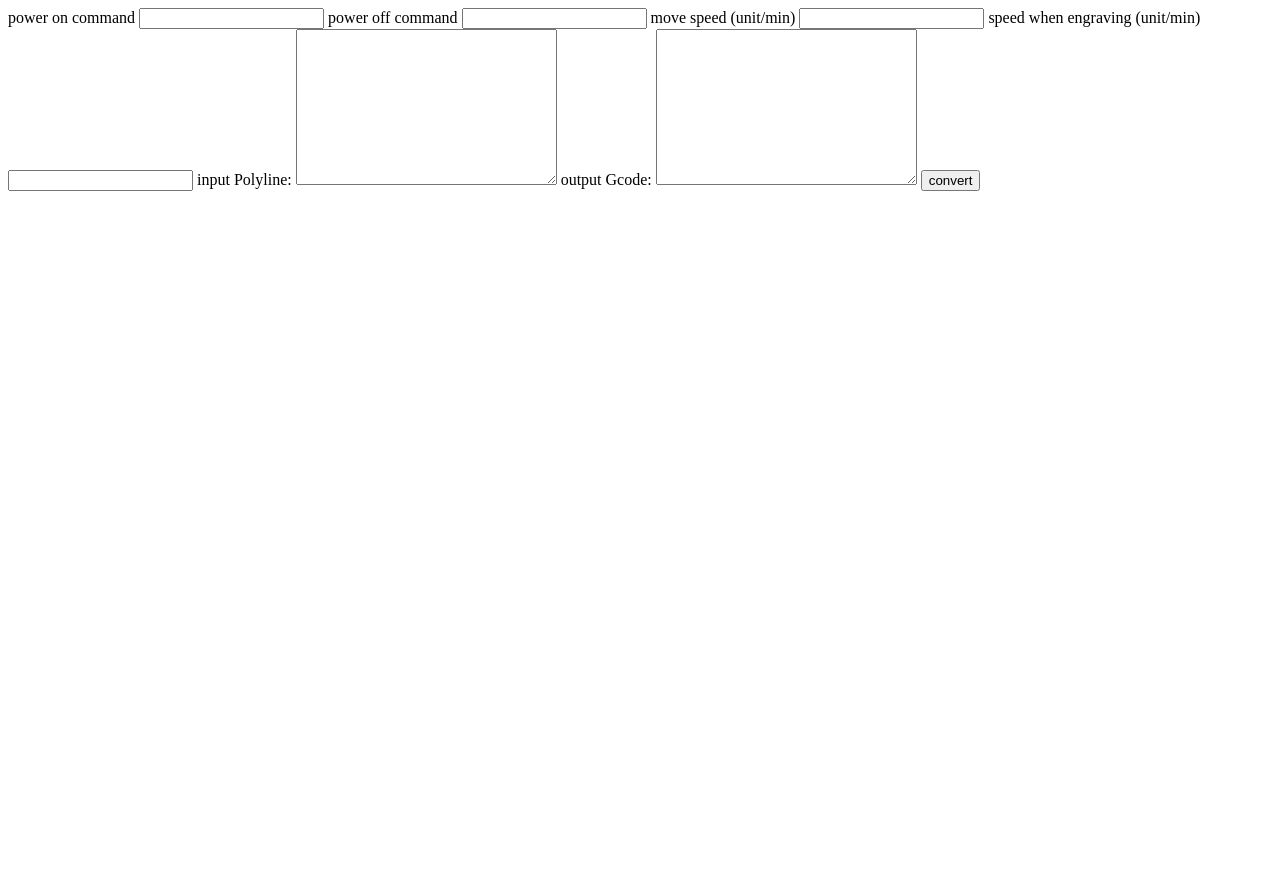
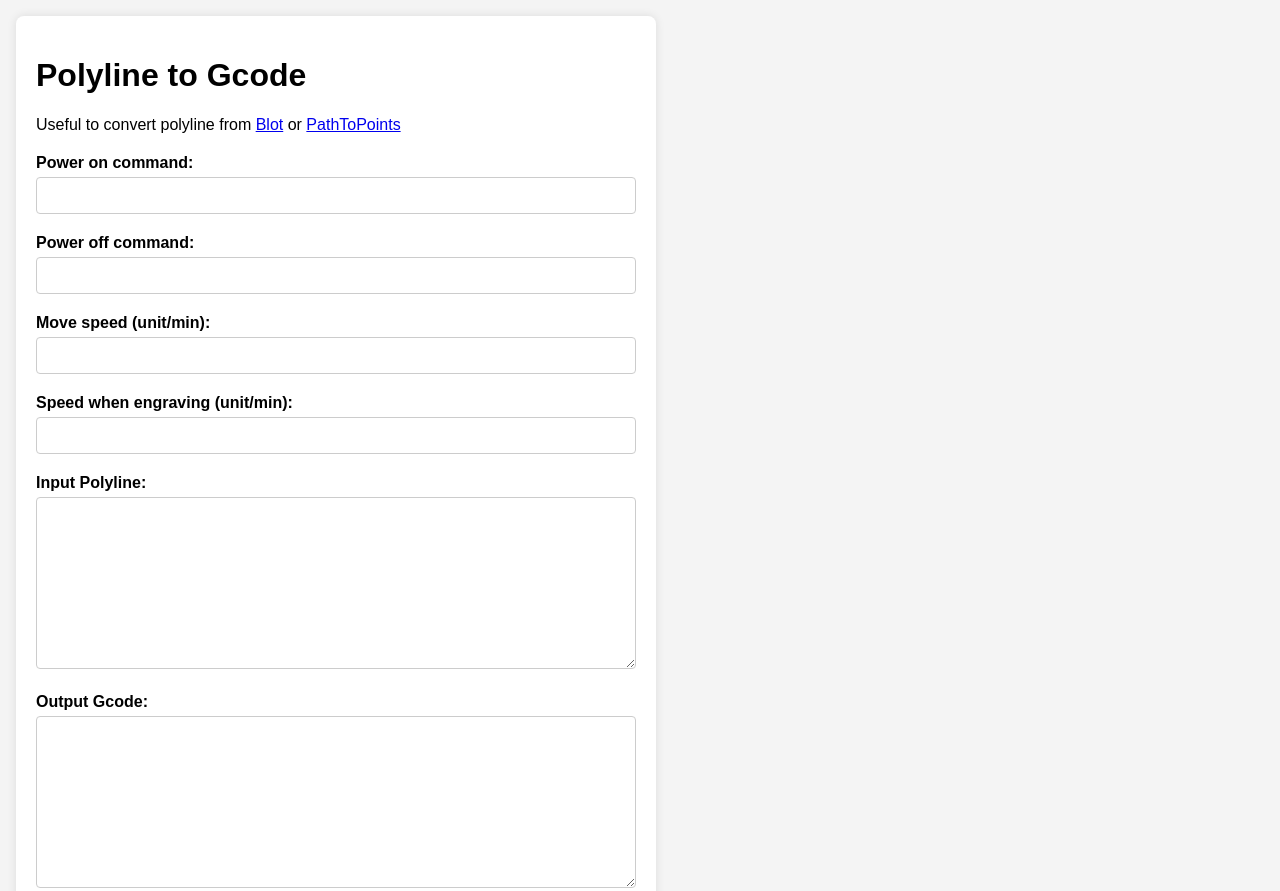
Before and after one commit to mrdarip/polyline2gcode, a plain HTML site: page index.html in a window 1280 px wide. Shown: the top 891 px of the page. Before the commit the page ends 800 px from the top, so only its background shows below. Drawn offline with Linux system fonts and the light colour scheme.

Commit message:
styled page and added instructions

```diff
--- a/css/style.css
+++ b/css/style.css
@@ -0,0 +1,49 @@
+body {
+    font-family: Arial, sans-serif;
+    background-color: #f4f4f4;
+    margin: 0;
+    padding: 0;
+}
+
+main {
+    max-width: 600px;
+    margin: 1em 1em;
+    padding: 20px;
+    background-color: #fff;
+    box-shadow: 0 0 10px rgba(0, 0, 0, 0.1);
+    border-radius: 8px;
+}
+
+label {
+    display: block;
+    margin-top: 20px;
+    font-weight: bold;
+}
+
+input[type="text"],
+input[type="number"],
+textarea {
+    width: 100%;
+    padding: 10px;
+    margin-top: 5px;
+    border: 1px solid #ccc;
+    border-radius: 4px;
+    box-sizing: border-box;
+}
+
+input[type="button"] {
+    display: block;
+    width: 100%;
+    padding: 10px;
+    margin-top: 20px;
+    background-color: #007BFF;
+    color: white;
+    border: none;
+    border-radius: 4px;
+    cursor: pointer;
+    font-size: 16px;
+}
+
+input[type="button"]:hover {
+    background-color: #0056b3;
+}
--- a/index.html
+++ b/index.html
@@ -4,25 +4,28 @@
     <meta charset="UTF-8">
     <meta name="viewport" content="width=device-width, initial-scale=1.0">
     <title>polyline2gcode</title>
+    <link rel="stylesheet" href="./css/style.css">
 </head>
 <body>
     <main>
-        <label for="onCommand">power on command</label>
+        <h1>Polyline to Gcode</h1>
+        <p>Useful to convert polyline from <a href="https://blot.hackclub.com/editor">Blot</a> or <a href="https://shinao.github.io/PathToPoints/">PathToPoints</a></p>
+        <label for="onCommand">Power on command:</label>
         <input type="text" id="onCommand">
 
-        <label for="offCommand">power off command</label>
+        <label for="offCommand">Power off command:</label>
         <input type="text" id="offCommand">
 
-        <label for="offSpeed">move speed (unit/min)</label>
+        <label for="offSpeed">Move speed (unit/min):</label>
         <input type="number" id="offSpeed">
 
-        <label for="onSpeed">speed when engraving (unit/min)</label>
+        <label for="onSpeed">Speed when engraving (unit/min):</label>
         <input type="number" id="onSpeed">
 
-        <label for="polyline">input Polyline:</label>
+        <label for="polyline">Input Polyline:</label>
         <textarea name="polyline" id="polyline" cols="30" rows="10"></textarea>
 
-        <label for="gcode">output Gcode:</label>
+        <label for="gcode">Output Gcode:</label>
         <textarea name="gcode" id="gcode" cols="30" rows="10"></textarea>
 
         <input type="button" value="convert" id="convert">
```
